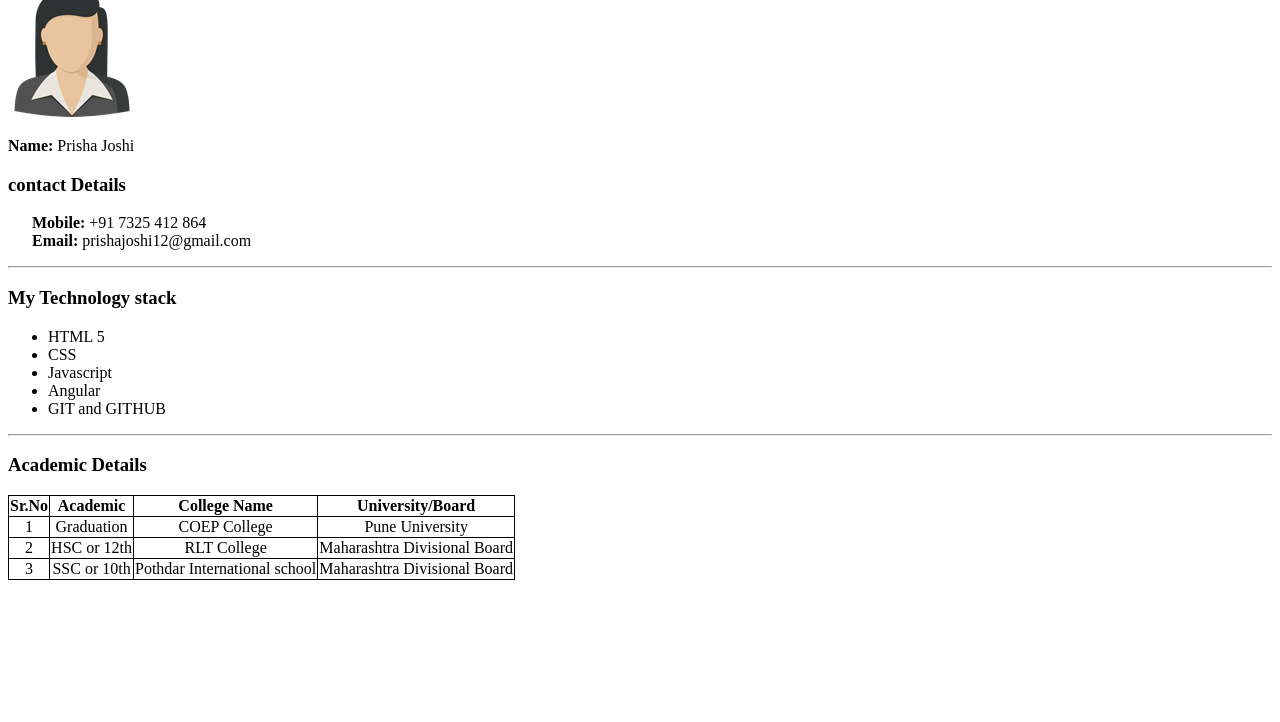
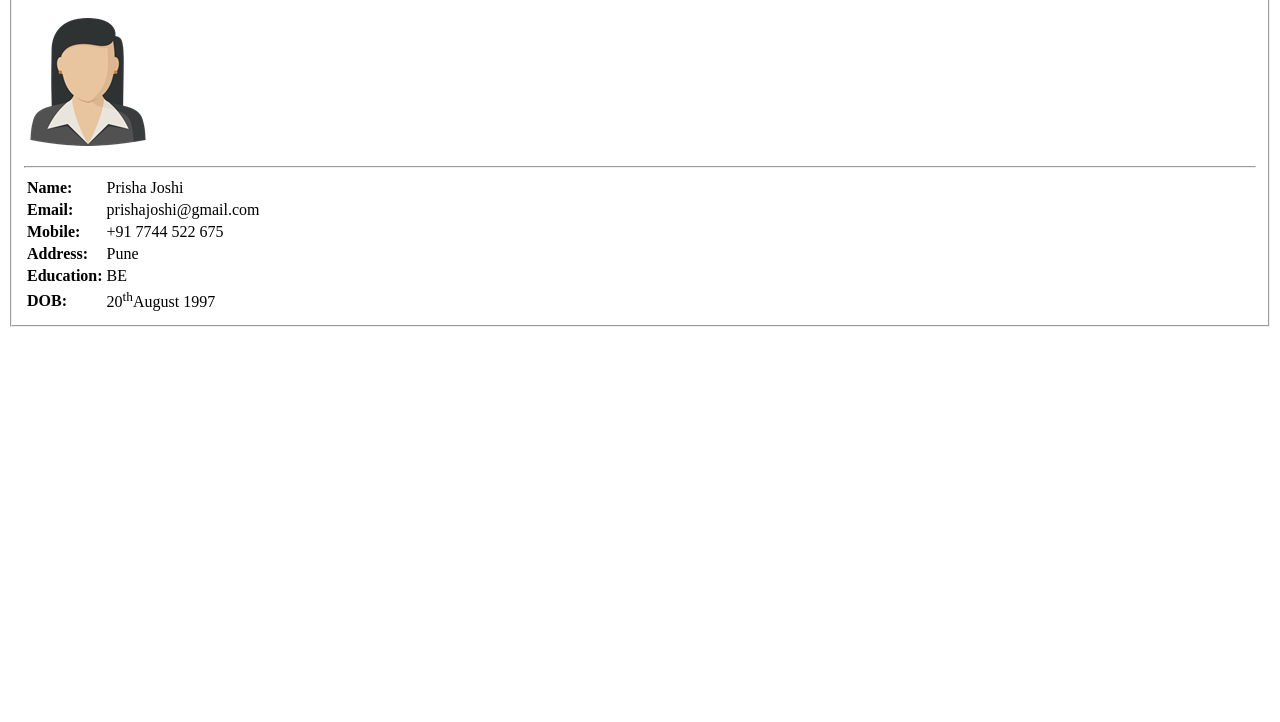
Before and after one commit to PriyaMahalle/MyProfile, a plain HTML site: page personalInformation.html in a window 1280 px wide. Shown: the part 78-800 px from the top of the page. Drawn offline with Linux system fonts and the light colour scheme.

Commit message:
Update Personal Information
Update Personal Information

```diff
--- a/personalInformation.html
+++ b/personalInformation.html
@@ -1,68 +1,41 @@
 <!DOCTYPE html>
 <html lang="en">
 <head>
-    <meta charset="UTF-8" />
-    <meta name="viewport" content="width=device-width, initial-scale=1.0" />
+  <meta charset="UTF-8">
+  <meta name="viewport" content="width=device-width, initial-scale=1.0">
   <title>Personal Details</title>
-    <style>
-      table,
-      th,
-      td {
-        border: 1px solid black;
-        border-collapse: collapse;
-      }
-      table,
-      td,
-      th {
-        text-align: center;
-      }
-    </style>
 </head>
 <body>
-    <h2>Personal Details</h2>
-    <img src="assets/Profile photo.png" alt="Dummy profile photo" />
-    <p><strong>Name: </strong>Prisha Joshi</p>
-    <h3>contact Details</h3>
-    <p>
-      <strong>&nbsp;&nbsp;&nbsp;&nbsp;&nbsp;&nbsp;Mobile: </strong>+91 7325 412 864<br />
-      <strong>&nbsp;&nbsp;&nbsp;&nbsp;&nbsp;&nbsp;Email: </strong >prishajoshi12@gmail.com
-    </p>
-    <hr />
-    <h3>My Technology stack</h3>
-    <ul>
-      <li>HTML 5</li>
-      <li>CSS</li>
-      <li>Javascript</li>
-      <li>Angular</li>
-      <li>GIT and GITHUB</li>
-    </ul>
-    <hr />
-    <h3>Academic Details</h3>
-    <table border="1px;">
-      <thead>
-        <th>Sr.No</th>
-        <th>Academic</th>
-        <th>College Name</th>
-        <th>University/Board</th>
-      </thead>
+  <fieldset>
+    <legend><h2>Personal Details</h2></legend>
+    <p><img src="assets/Profile photo.png" alt="profile Photo"></p>
+    <hr>
+      <table>
         <tr>
-        <td>1</td>
-        <td>Graduation</td>
-        <td>COEP College</td>
-        <td>Pune University</td>
+          <td><strong>Name:</strong></td>
+          <td>Prisha Joshi</td>
         </tr>
         <tr>
-        <td>2</td>
-        <td>HSC or 12th</td>
-        <td>RLT College</td>
-        <td>Maharashtra Divisional Board</td>
+          <td><strong>Email:</strong></td>
+          <td>prishajoshi@gmail.com</td>
         </tr>
         <tr>
-        <td>3</td>
-        <td>SSC or 10th</td>
-        <td>Pothdar International school</td>
-        <td>Maharashtra Divisional Board</td>
+          <td><strong>Mobile:</strong></td>
+          <td>+91 7744 522 675</td>
+        </tr>
+        <tr>
+          <td><strong>Address:</strong></td>
+          <td>Pune</td>
+        </tr>
+        <tr>
+          <td><strong>Education:</strong></td>
+          <td>BE</td>
+        </tr>
+        <tr>
+          <td><strong>DOB:</strong></td>
+          <td>20<sup>th</sup>August 1997</td>
         </tr>
       </table>
+    </fieldset>
 </body>
 </html>
```
Lines whose indentation alone changed are shown as unchanged.
